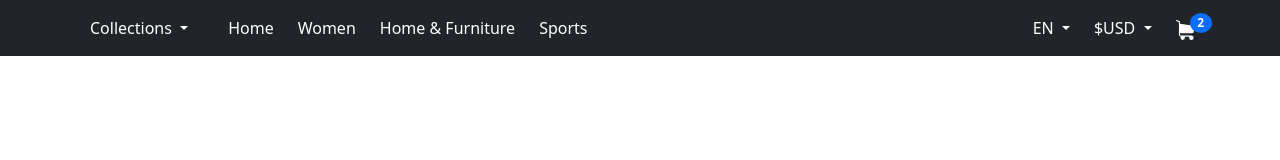
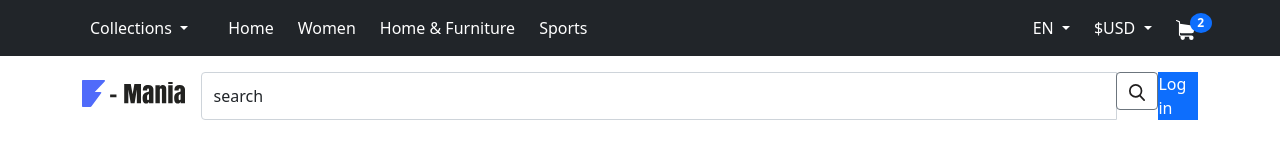
Before and after one commit to mabrur-h/e-commerce, a plain HTML site: page index.html in a window 1280 px wide. Drawn offline with Linux system fonts and the light colour scheme.

Commit message:
Update index.html

```diff
--- a/index.html
+++ b/index.html
@@ -82,7 +82,28 @@
         </div>
     </nav>
 
-    <!--  -->
+    <!-- header -->
+
+    <div class="my-3">
+        <div class="container d-flex justify-content-between">
+            <a class="navbar-brand" href="#">
+                <img src="./img/Logo.svg" alt="Logo">
+            </a>
+            <div class="input-group">
+                <input class="form-control py-2" type="search" value="search" id="example-search-input">
+                <span class="input-group-append">
+                  <button class="btn btn-outline-secondary" type="button">
+                      <img src="./img/search(4).svg" alt="search">
+                  </button>
+                </span>
+          </div>
+          <div class="btn-group">
+              <div class="btn-primary">
+                  Log in
+              </div>
+          </div>
+        </div>
+    </div>
 
     <script src="js/bootstrap.js"></script>
 </body>
```
